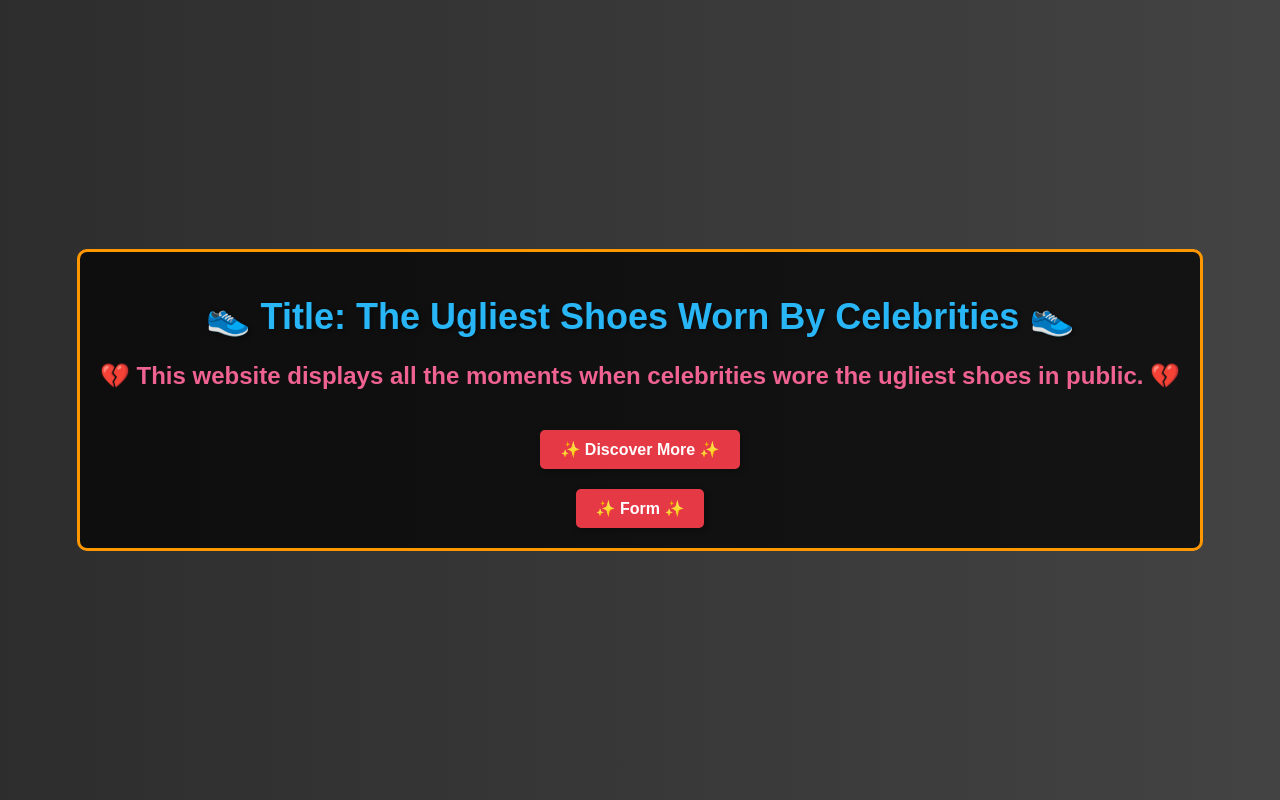
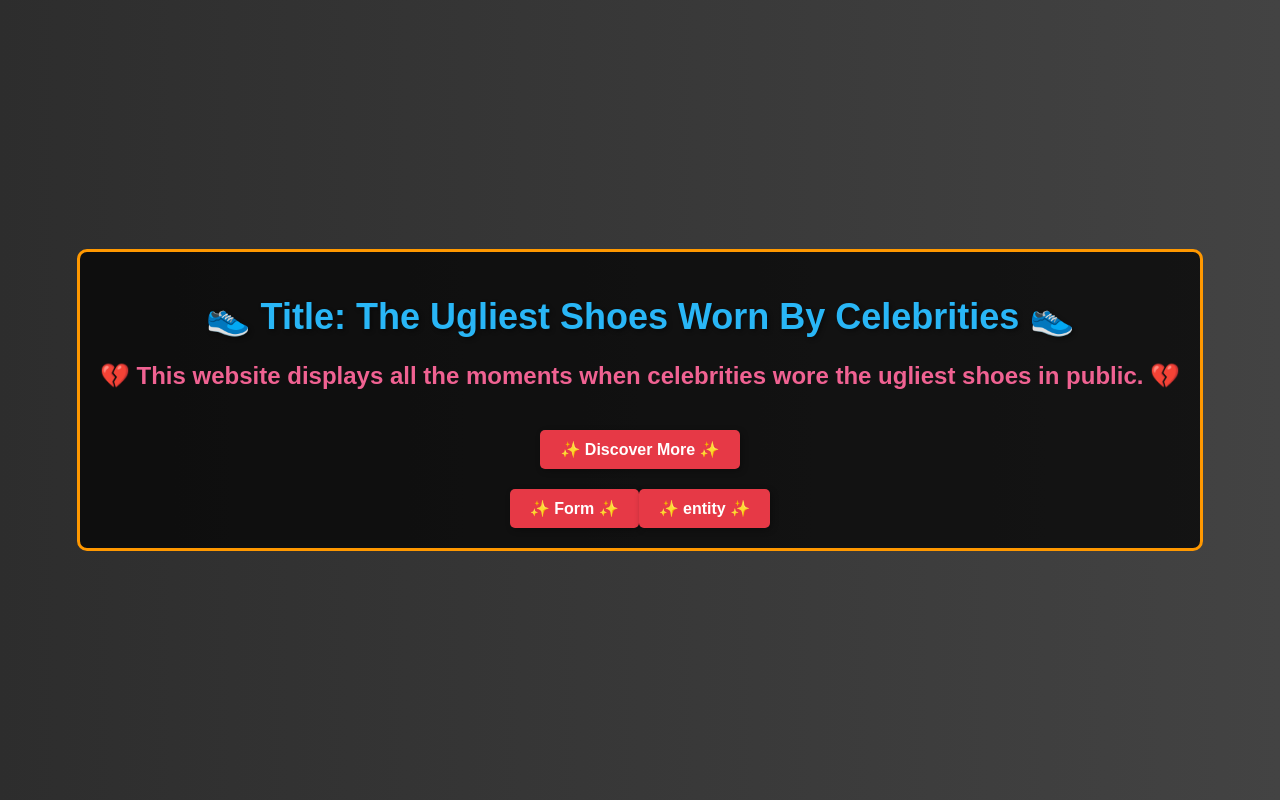
Before and after one commit to kalviumcommunity/S89_The_Ugliest_Shoes_Worn_by_Celebrities, a React (Vite) app in the folder frontend/: page / in a window 1280 px wide. Built offline with nearby package versions, Linux system fonts and the light colour scheme.

Commit message:
adding files

```diff
--- a/frontend/src/About.jsx
+++ b/frontend/src/About.jsx
@@ -31,6 +31,17 @@ const About = () => {
       }}>
         ✨ Form ✨
       </button>
+      <button onClick={() => navigate('/entity')} style={{
+        padding: "10px 20px",
+        fontSize: "16px",
+        cursor: "pointer",
+        backgroundColor: "#e63946",
+        color: "white",
+        border: "none",
+        borderRadius: "5px",
+      }}>
+        ✨ entity ✨
+      </button>
       </div>
     </div>
   );
```
